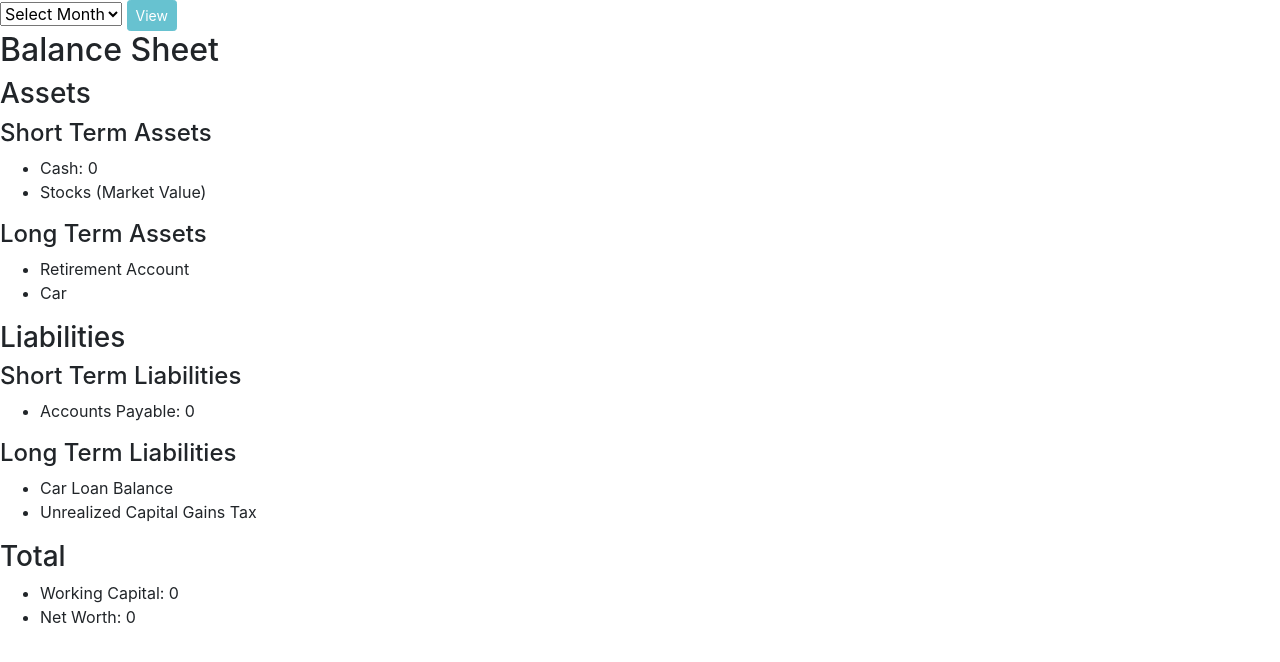
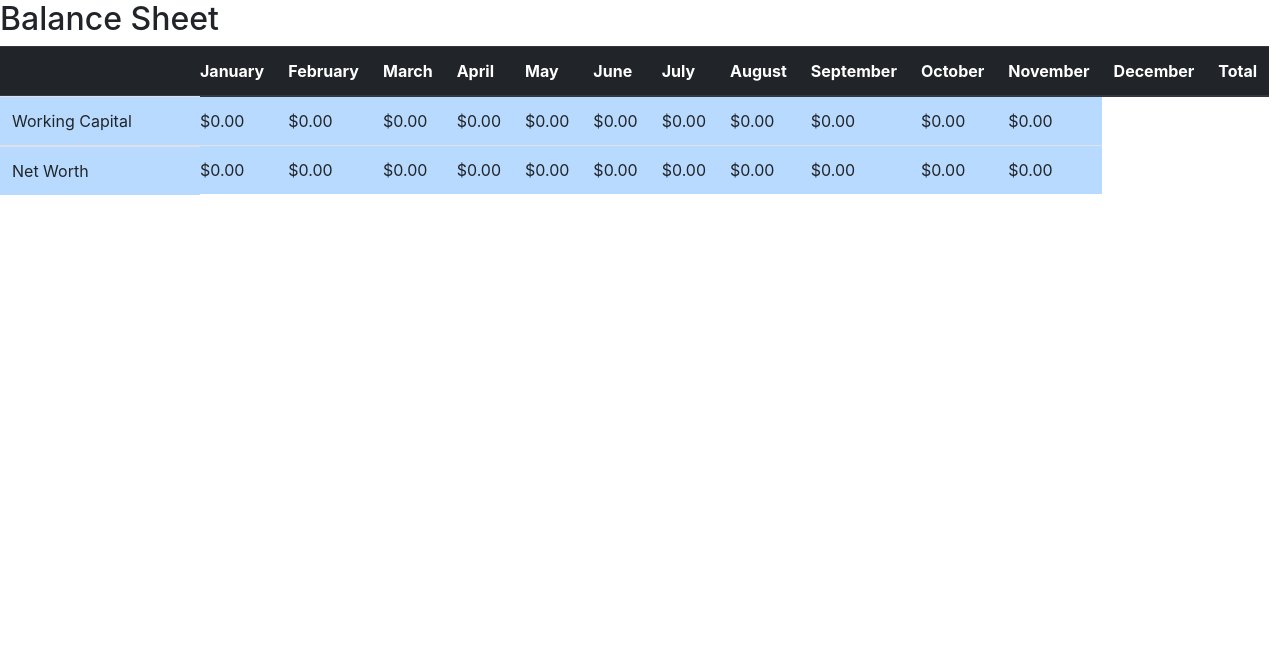
Before and after one commit to justinc3280/financial, a Flask app: page /balance_sheet in a window 1280 px wide. Shown: the part 104-766 px from the top of the page. Run offline with Flask 2, Linux system fonts and the light colour scheme; the visitor is signed in with stand-in values (Sample User, id 1); data comes from the database, SQL or seed files in the repository; data that the repository does not hold is empty; some libraries are stand-ins or nearby versions.

Commit message:
monthly balance sheet view

```diff
--- a/app/finance/forms.py
+++ b/app/finance/forms.py
@@ -13,8 +13,7 @@ class AccountForm(FlaskForm):
     description_column = StringField('Description Column')
     amount_column = StringField('Amount Column')
     category_column = StringField('Category Column')
-    account_type = StringField('Account Type')
-    submit = SubmitField('Submit')
+    account_category = SelectField('Account Category', coerce=int)
 
 class AccountTypeForm(FlaskForm):
     name = StringField('Name', validators=[DataRequired()])
--- a/app/finance/templates/finance/account_details.html
+++ b/app/finance/templates/finance/account_details.html
@@ -3,7 +3,7 @@
 {% block content %}
 
 <h4>{{ account.name }}</h4>
-<a class="btn btn-primary" href={{ url_for('finance.edit_account', account_id=account.id) }}>Edit Account</a>
+<a class="btn btn-primary" href="#" data-modal-url={{ url_for('finance.edit_account', account_id=account.id) }}>Edit Account</a>
 <a class="btn btn-primary" href={{ url_for('finance.transactions', account_id=account.id) }}>Add Transactions</a>
 <a class="btn btn-primary" href={{ url_for('finance.view_transactions', account_id=account.id) }}>View Transactions</a>
 {# <a class="btn btn-warning" href={{ url_for('finance.delete_account', account_id=account.id) }}>Delete</a> #}
--- a/app/finance/templates/finance/balance_sheet.html
+++ b/app/finance/templates/finance/balance_sheet.html
@@ -9,55 +9,47 @@
     </nav>
   </div>
 
-  <select id="select-month">
-    {% for month_num, month_name in month_choices %}
-      <option value="{{month_num}}" {% if month_num == 0 %}disabled{% endif %}>{{ month_name }}</option>
-    {% endfor %}
-  </select>
-  <a class="btn btn-sm btn-info" id="navigate_to_month" href="#">View</a>
+  <h2>Balance Sheet</h2>
 
-  <h2>Balance Sheet</h2>
-  <div class="Assetts">
-    <h3>Assets</h3>
-      <h4>Short Term Assets</h4>
-        <ul>
-          <li>Cash: {{ cash_and_equivalents['Total'] }}</li>
-          {% for name,amount in cash_and_equivalents.items() %}
-            {% if name != 'Total' %}
-              <ul>{{ name }}: {{ amount }}</ul>
-            {% endif %}
-          {% endfor %}
-
-          <li>Stocks (Market Value)</li>
-
-        </ul>
-      <h4>Long Term Assets</h4>
-        <ul>
-          <li>Retirement Account</li>
-          <li>Car</li>
-        </ul>
-  </div>
-  <div class="Liabilities">
-    <h3>Liabilities</h3>
-      <h4>Short Term Liabilities</h4>
-        <ul>
-          <li>Accounts Payable: {{ accounts_payable['Total'] }}</li>
-          {% for name,amount in accounts_payable.items() %}
-            {% if name != 'Total' %}
-              <ul>{{ name }}: {{ amount }}</ul>
-            {% endif %}
-          {% endfor %}
-        </ul>
-      <h4>Long Term Liabilities</h4>
-        <ul>
-          <li>Car Loan Balance</li>
-          <li>Unrealized Capital Gains Tax</li>
-        </ul>
-  </div>
-  <h3>Total</h3>
-    <ul>
-      <li>Working Capital: {{ working_capital }}</li>
-      <li>Net Worth: {{ net_worth }}</li>
-    </ul>
+  <table class="table table-responsive freeze-first-column">
+    <thead class="thead-dark">
+      <tr>
+        <th></th>
+        {% for _, month_name in month_choices[1:] %}
+            <th>{{ month_name }}</th>
+        {% endfor %}
+        <th>Total</th>
+      </tr>
+    </thead>
+    <tbody>
+      {% for category in root_categories|sort(attribute='rank') recursive %}
+        {% set category_data = category_monthly_totals.get(category.name, {}) %}
+        {% set row_class = "table-secondary" if loop.depth0 == 0 else ("table-dark" if not category.is_transaction_level == 1 else "") %}
+        {% if category_data %}
+          <tr class="{{row_class}}">
+              <td>{{ category.name }}</td>
+              {% for total in category_data %}
+                  <td>{{ total | money(show_as_positive=True) }}</td>
+              {% endfor %}
+          </tr>
+          {% if category.children %}
+              {{ loop(category.children|sort(attribute='rank')) }}
+          {% endif %}
+        {% endif %}
+      {% endfor %}
+      <tr class="table-primary">
+        <td>Working Capital</td>
+        {% for net in category_monthly_totals.get('working_capital') %}
+          <td>{{ net | money }}</td>
+        {% endfor %}
+      </tr>
+      <tr class="table-primary">
+        <td>Net Worth</td>
+        {% for net in category_monthly_totals.get('net_worth') %}
+          <td>{{ net | money }}</td>
+        {% endfor %}
+      </tr>
+    </tbody>
+  </table>
 
 {% endblock content %}
--- a/app/finance/views.py
+++ b/app/finance/views.py
@@ -73,38 +73,73 @@ def month_choices():
 @finance.route('/balance_sheet')
 @login_required
 def balance_sheet():
-    cash_and_equivalents = {'Total': 0}
-    accounts_payable = {'Total': 0}
+    year = 2018
 
-    year = 2018
-    month_num = request.args.get('month', None)
-    if month_num:
-        month_num = int(month_num)
-        days = calendar.monthrange(year, month_num)
-        start_date = date(year, month_num, 1)
-        end_date = date(year, month_num, days[1])
+    months = list(calendar.month_name)[1:]
+    ending_month_dates = []
+    for month_num in range(1, 12):
+        last_day = calendar.monthrange(year, month_num)[1]
+        ending_month_dates.append(date(year, month_num, last_day))
 
-        for account in current_user.accounts:
-            if account.type:
-                #end_date = date(month=1, day=31, year=2018)
-                end_balance = account.get_ending_balance(end_date = end_date)
-                #end_balance = account.get_ending_balance()
-                if account.type.name == "Checking" or account.type.name == "Savings" or account.type.name == "Brokerage" or account.type.name == "Online":
-                    cash_and_equivalents[account.name] = round(end_balance, 2)
-                    cash_and_equivalents['Total'] = round(cash_and_equivalents['Total'] + end_balance, 2)
-                elif account.type.name == "Credit Card":
-                    accounts_payable[account.name] = round(end_balance, 2)
-                    accounts_payable['Total'] = round(accounts_payable['Total'] + end_balance, 2)
+    accounts_monthly_ending_balance = {}
+    for account in current_user.accounts:
+        ending_balances = [account.get_ending_balance(date) for date in ending_month_dates]
+        accounts_monthly_ending_balance[account.name] = ending_balances
 
-    working_capital = cash_and_equivalents['Total'] + accounts_payable['Total']
-    net_worth = working_capital
+        parent_categories = account.category.get_parent_categories() if account.category else []
+        for parent in parent_categories:
+            if parent.name not in accounts_monthly_ending_balance:
+                accounts_monthly_ending_balance[parent.name] = [0] * len(ending_month_dates)
+            update_category_balances = add_lists(accounts_monthly_ending_balance.get(parent.name), ending_balances)
+            accounts_monthly_ending_balance[parent.name] = update_category_balances
+
+    total_current_assetts = accounts_monthly_ending_balance.get('Current Assetts') if accounts_monthly_ending_balance.get('Current Assetts') else [0] * len(ending_month_dates)
+    total_current_liabilities = accounts_monthly_ending_balance.get('Current Liabilities') if accounts_monthly_ending_balance.get('Current Liabilities') else [0] * len(ending_month_dates)
+    accounts_monthly_ending_balance['working_capital'] = add_lists(total_current_assetts, total_current_liabilities)
+
+    total_assetts = accounts_monthly_ending_balance.get('Assetts') if accounts_monthly_ending_balance.get('Assetts') else [0] * len(ending_month_dates)
+    total_liabilities = accounts_monthly_ending_balance.get('Liabilities') if accounts_monthly_ending_balance.get('Liabilities') else [0] * len(ending_month_dates)
+    accounts_monthly_ending_balance['net_worth'] = add_lists(total_assetts, total_liabilities)
+
+    root_categories = Category.query.filter(Category.parent == None, Category.name.in_(['Assetts', 'Liabilities'])).all()
 
     return render_template("finance/balance_sheet.html",
-                            cash_and_equivalents=cash_and_equivalents,
-                            accounts_payable=accounts_payable,
-                            month_choices=month_choices(),
-                            working_capital=working_capital,
-                            net_worth=net_worth)
+                            root_categories=root_categories,
+                            category_monthly_totals=accounts_monthly_ending_balance,
+                            month_choices=month_choices())
+    #
+    # cash_and_equivalents = {'Total': 0}
+    # accounts_payable = {'Total': 0}
+    #
+    # year = 2018
+    # month_num = request.args.get('month', None)
+    # if month_num:
+    #     month_num = int(month_num)
+    #     days = calendar.monthrange(year, month_num)
+    #     start_date = date(year, month_num, 1)
+    #     end_date = date(year, month_num, days[1])
+    #
+    #     for account in current_user.accounts:
+    #         if account.type:
+    #             #end_date = date(month=1, day=31, year=2018)
+    #             end_balance = account.get_ending_balance(end_date = end_date)
+    #             #end_balance = account.get_ending_balance()
+    #             if account.type.name == "Checking" or account.type.name == "Savings" or account.type.name == "Brokerage" or account.type.name == "Online":
+    #                 cash_and_equivalents[account.name] = round(end_balance, 2)
+    #                 cash_and_equivalents['Total'] = round(cash_and_equivalents['Total'] + end_balance, 2)
+    #             elif account.type.name == "Credit Card":
+    #                 accounts_payable[account.name] = round(end_balance, 2)
+    #                 accounts_payable['Total'] = round(accounts_payable['Total'] + end_balance, 2)
+    #
+    # working_capital = cash_and_equivalents['Total'] + accounts_payable['Total']
+    # net_worth = working_capital
+    #
+    # return render_template("finance/balance_sheet.html",
+    #                         cash_and_equivalents=cash_and_equivalents,
+    #                         accounts_payable=accounts_payable,
+    #                         month_choices=month_choices(),
+    #                         working_capital=working_capital,
+    #                         net_worth=net_worth)
 
 def paycheck_col_to_category_name(col_name):
     translation = {
--- a/app/models.py
+++ b/app/models.py
@@ -58,8 +58,10 @@ class Account(db.Model):
     file_format = db.relationship('FileFormat', uselist=False)
     transactions = db.relationship('Transaction', backref='account', lazy='dynamic')
     starting_balance = db.Column(db.Float)
-    type_id = db.Column(db.Integer, db.ForeignKey("account_type.id"))
-    type = db.relationship('AccountType')
+    type_id = db.Column(db.Integer, db.ForeignKey("account_type.id")) # not used
+    type = db.relationship('AccountType') # not used
+    category_id = db.Column(db.Integer, db.ForeignKey("category.id"))
+    category = db.relationship('Category')
 
     def __repr__(self):
         return '<Account {}>'.format(self.name)
@@ -72,7 +74,7 @@ class Account(db.Model):
             ending_balance += transaction.amount
         return ending_balance
 
-class AccountType(db.Model):
+class AccountType(db.Model): # not used
     id = db.Column(db.Integer, primary_key=True)
     name = db.Column(db.String(64))
     middle_level = db.Column(db.String(64))
@@ -88,9 +90,13 @@ class Category(db.Model):
     parent = db.relationship('Category', remote_side=[id])
     children = db.relationship('Category')
 
+    @classmethod
+    def num_root_categories(cls):
+        return cls.query.filter(Category.parent == None).count()
+
     @property
     def is_transaction_level(self):
-        return not bool(self.children)
+        return self.parent and not bool(self.children)
 
     def top_level_parent(self):
         return self.get_parent_categories()[0]
@@ -103,6 +109,16 @@ class Category(db.Model):
             parent_category = parent_category.parent
         parent_categories.reverse()
         return parent_categories
+
+    def get_transaction_level_children(self):
+        transaction_level_children = []
+        children_categories = self.children
+        for child_category in children_categories:
+            if child_category.is_transaction_level:
+                transaction_level_children.append(child_category)
+            else:
+                transaction_level_children.extend(child_category.get_transaction_level_children())
+        return transaction_level_children
 
     def __repr__(self):
         return '<Category {}>'.format(self.name)
```
Also changed, not shown: app/finance/actions.py (+17 -9 lines), app/finance/templates/finance/forms/edit_account.html (+5 -5 lines), migrations/versions/a4294c9103c1_add_category_to_accounts.py (added, +32 -0 lines).
